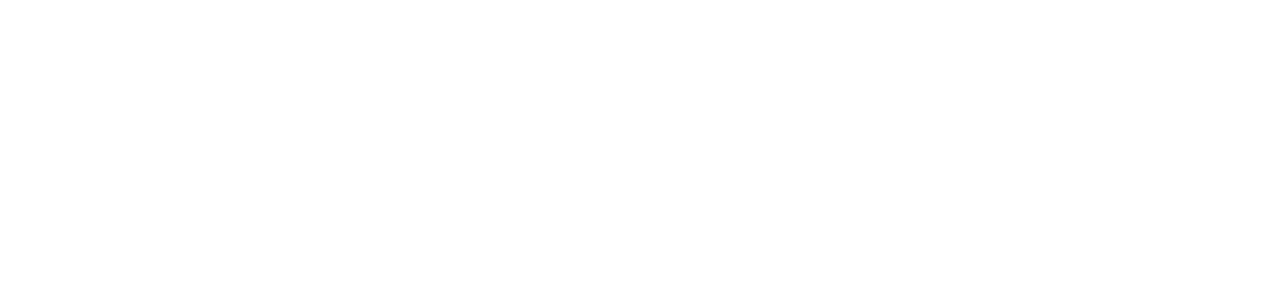
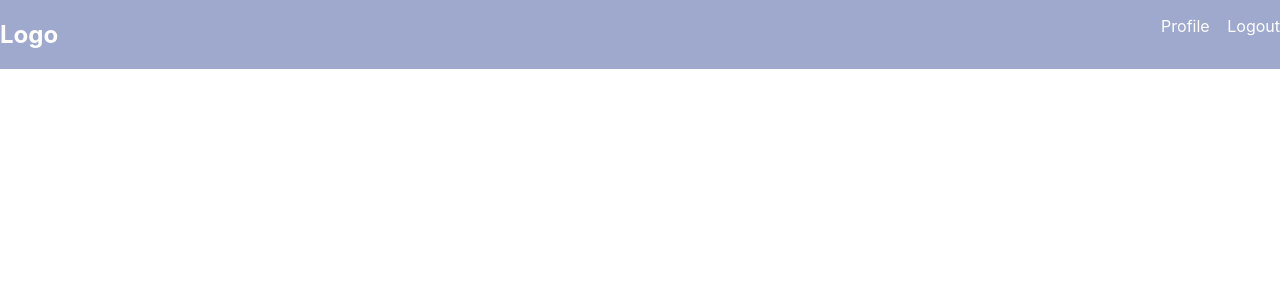
Before and after one commit to siska199/iGram-app, a React (Create React App) app: page / in a window 1280 px wide. Shown: the top 300 px of the page. Built offline with nearby package versions, Linux system fonts and the light colour scheme.

Commit message:
add style to navbar

```diff
--- a/src/App.js
+++ b/src/App.js
@@ -2,6 +2,7 @@ import Navbar from "./components/Navbar/Navbar";
 function App() {
   return (
     <div>
+      <Navbar/>
     </div>
   );
 }
--- a/src/components/Navbar/Navbar.js
+++ b/src/components/Navbar/Navbar.js
@@ -1,8 +1,15 @@
 import React from 'react'
+import {NavbarContainer,Logo, Ul, Li} from "./style"
 
 export const Navbar = () => {
   return (
-    <div>Navbar</div>
+    <NavbarContainer>
+      <Logo>Logo</Logo>
+      <Ul>
+        <Li>Profile</Li>
+        <Li>Logout</Li>
+      </Ul>
+    </NavbarContainer>
   )
 }
 export default Navbar
--- a/src/components/Navbar/style.js
+++ b/src/components/Navbar/style.js
@@ -0,0 +1,19 @@
+import styled from "styled-components"
+
+export const NavbarContainer = styled.div`
+    width : 100%;
+    display : flex;
+    justify-content: space-between;
+    background-color: #9EA9CD;
+    color : white;
+`
+export const Logo = styled.h2`
+`
+
+export const Ul = styled.ul`
+    display : flex;
+    gap : 1.1rem;
+`
+export const Li = styled.li`
+    list-style-type: none;
+`
```
